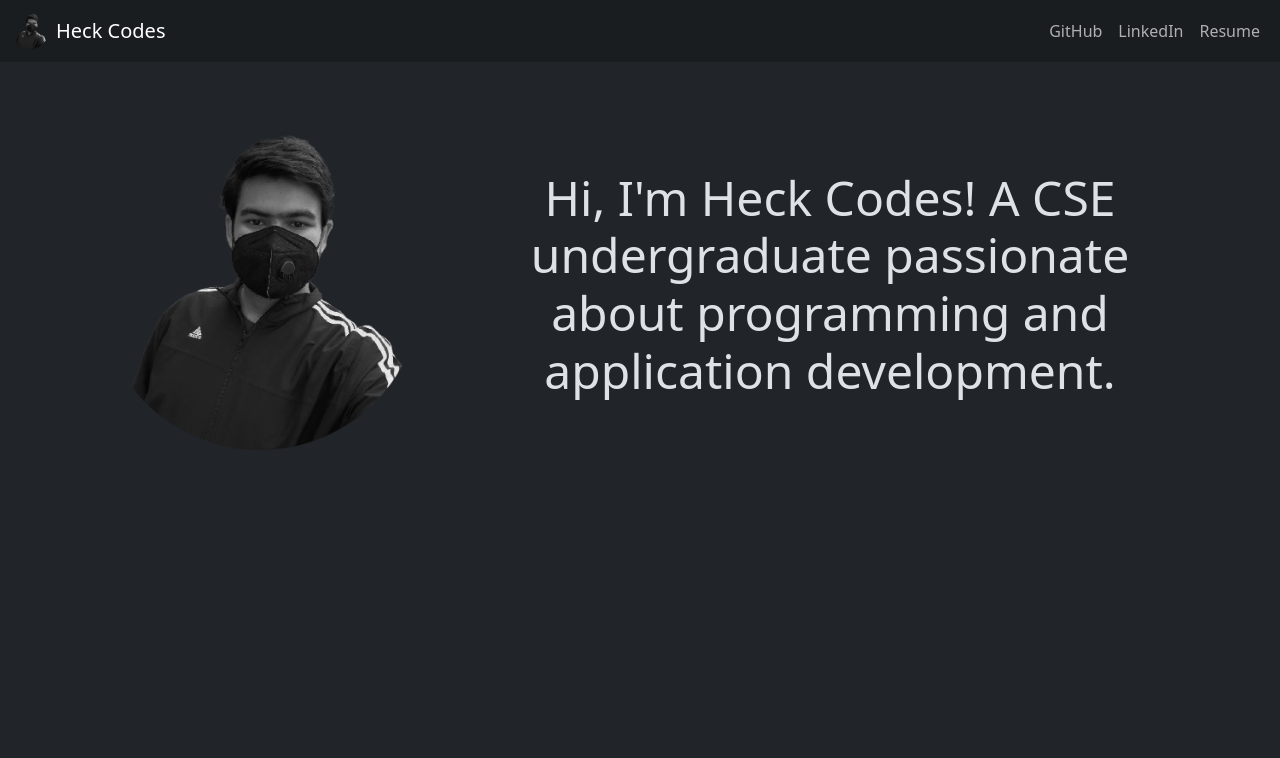
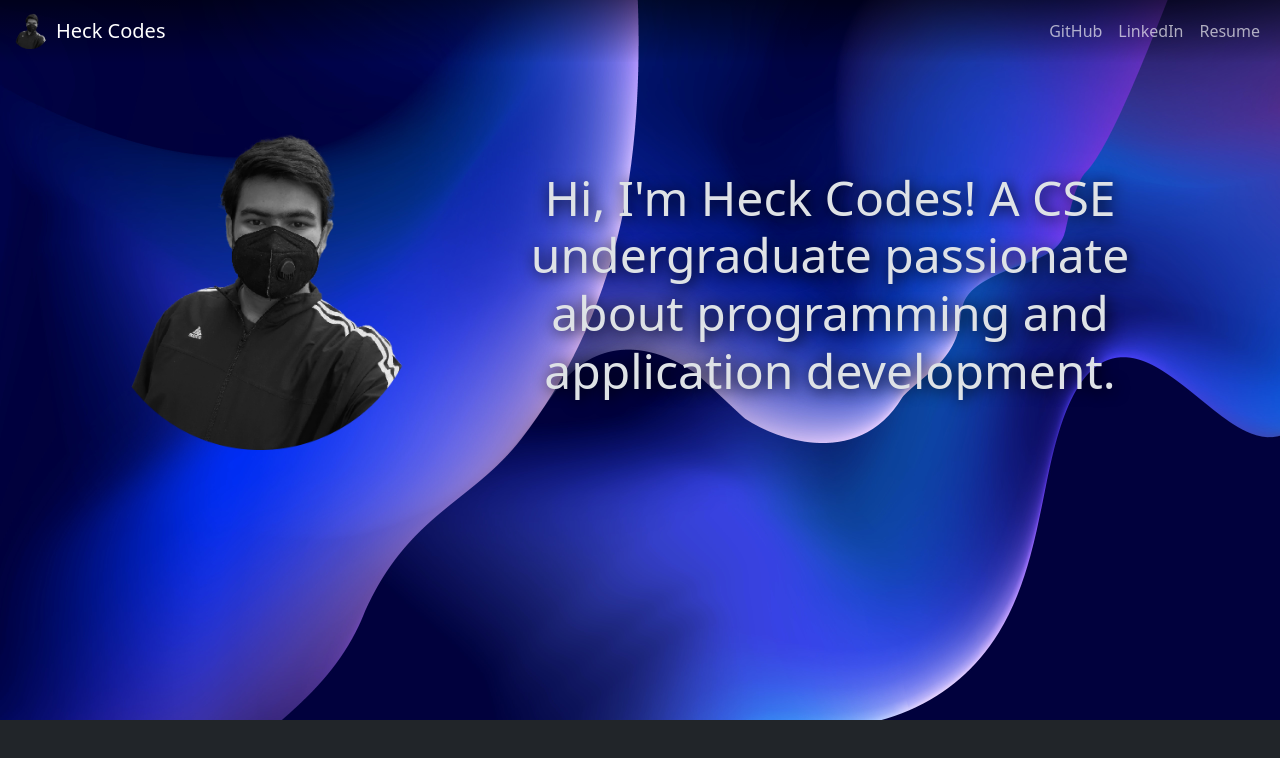
Before and after one commit to HeckCodes/portfoliowebsite, a plain HTML site: page index.html in a window 1280 px wide. Drawn offline with nearby package versions, Linux system fonts and the light colour scheme.

Commit message:
Added header background

```diff
--- /dev/null
+++ b/css/styles.css
@@ -0,0 +1,14 @@
+body {
+    background-image: url("/images/header-image.jpg");
+    background-repeat: no-repeat;
+    background-attachment: scroll;
+    background-size: cover;
+}
+
+nav {
+    background: linear-gradient(rgba(0, 0, 0, .55), rgba(0, 0, 0, .01));
+}
+
+#introduction {
+    text-shadow: 2px 2px 15px #000;
+}
--- a/index.html
+++ b/index.html
@@ -12,23 +12,19 @@
       integrity="sha384-GLhlTQ8iRABdZLl6O3oVMWSktQOp6b7In1Zl3/Jr59b6EGGoI1aFkw7cmDA6j6gD"
       crossorigin="anonymous"
     />
+    <link rel="stylesheet" href="css/styles.css" />
   </head>
 
   <body class="bg-dark" data-bs-theme="dark">
-    <section>
+    <header>
       <!-- HEADER -->
-
-      <nav class="navbar navbar-expand-sm bg-dark-subtle">
+      <nav class="navbar navbar-expand-sm">
         <div class="container-fluid">
           <a
             class="navbar-brand d-flex flex-row align-items-center"
             href="/index.html"
           >
-            <img
-              src="images/me.png"
-              alt="Logo"
-              width="36"
-            />
+            <img src="images/me.png" alt="Logo" width="36" />
             <p class="mb-0 ms-2">Heck Codes</p>
           </a>
 
@@ -83,20 +79,21 @@
       <!-- INTRODUCTORY -->
       <div class="container text-center mt-5">
         <div class="row justify-content-center">
-          <div
-            class="col-lg-4 col-md-6 col-sm-6 col-6"
-          >
-            <img src="images/me.png" alt="Logo" class="img-fluid p-3" />
+          <div class="col-lg-4 col-md-6 col-sm-6 col-6">
+            <img src="images/me.png" alt="Logo" class="img-fluid p-3"/>
           </div>
 
-          <div class="col-lg-8 col-md-auto col-sm-auto p-3 align-self-center">
-            <h1 class="display-5">Hi, I'm Heck Codes! A CSE undergraduate passionate about programming and application development.</h1>
+          <div class="col-lg-8 col-md-auto col-sm-auto p-3 align-self-center" id="introduction">
+            <h1 class="display-5">
+              Hi, I'm Heck Codes! A CSE undergraduate passionate about
+              programming and application development.
+            </h1>
           </div>
         </div>
       </div>
 
       <!-- INTRODUCTORY END -->
-    </section>
+    </header>
 
     <!-- SCRIPTS -->
     <script
```
Also changed, not shown: images/header-image.jpg (added), images/me-round.png (added).
